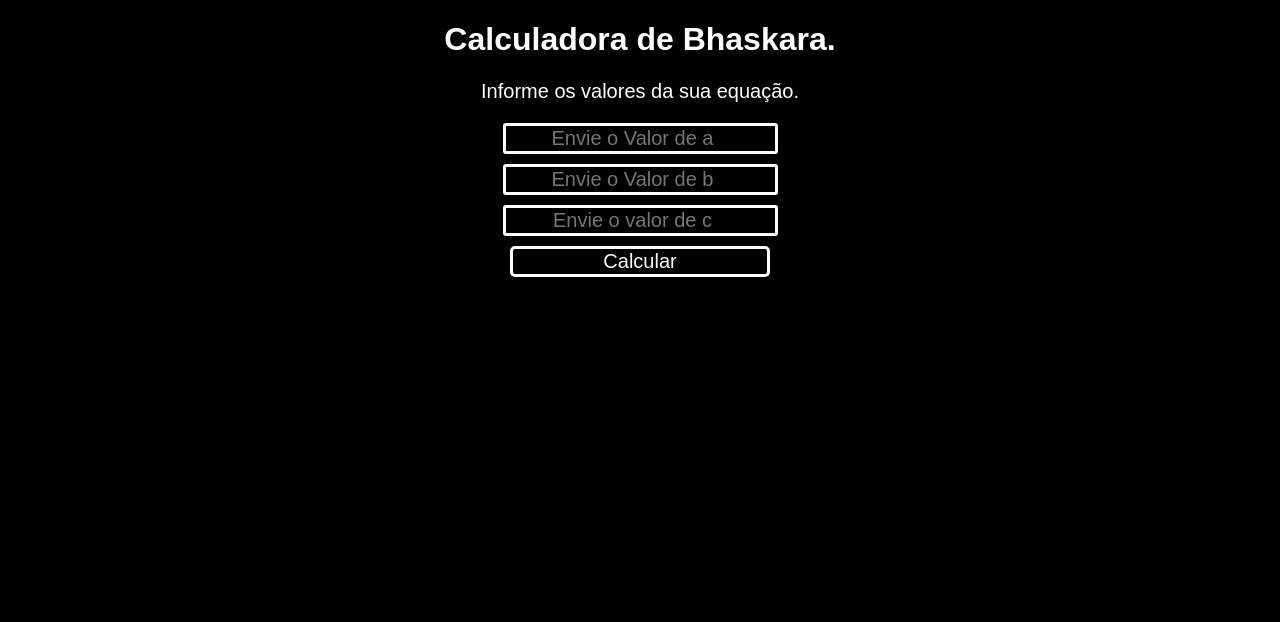
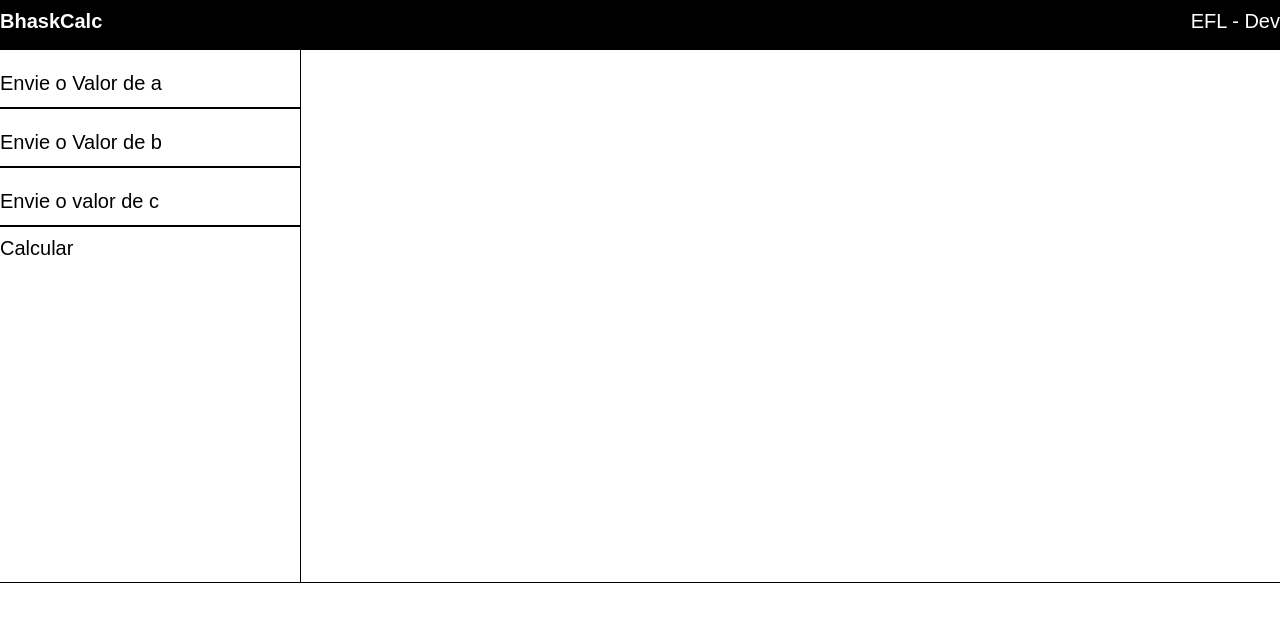
Before and after one commit to Eduardo-Loff/BhaskaraCalc, a plain HTML site: page index.html in a window 1280 px wide. Drawn offline with Linux system fonts and the light colour scheme.

Commit message:
Remodelação do Projeto.
Uma recriação do projeto, apenas por estudo.

```diff
--- /dev/null
+++ b/CSS/index.css
@@ -0,0 +1,70 @@
+:root{
+    --back_color: black;
+    --font_color: white;
+}
+
+*{
+    margin: 0;
+    padding: 0;
+}
+
+html{
+    font-family: Arial, Helvetica, sans-serif;
+}
+
+header{
+    display: flex;
+    width: 100%;
+    height: 50px;
+    background-color: var(--back_color);
+    color: var(--font_color);
+    justify-content: space-between;
+}
+
+header h1, header p{
+    text-align: center;
+    margin: 10px auto;
+    gap: 5px;
+    font-size: 20px;
+}
+
+main{
+    display: flex;
+    margin:  auto;
+    border-bottom: 1px solid var(--back_color);
+}
+
+.valores{
+    margin: 0 0;
+    padding-bottom: 2em;
+    display: block;
+    height: 500px;
+    width: 300px;
+    border-right: 1px solid var(--back_color);
+}
+
+fieldset{
+    border: none;
+    padding: 2px 0;
+    margin: 10px auto;
+    border-bottom: 2px solid var(--back_color);
+}
+
+input::placeholder{
+    color: var(--back_color);
+}
+
+input{
+    background: none;
+    width: 100%;
+    font-size: 20px;
+    border: none;
+    display: block;
+    margin: 10px auto;
+    text-align: left;
+}
+
+.resultado p{
+    margin: 10px;
+    border-bottom: 1px solid var(--back_color);
+}
--- a/index.html
+++ b/index.html
@@ -5,24 +5,38 @@
     <meta name="viewport" content="width=device-width, initial-scale=1.0">
     <title>Bhaskara Calc</title>
 
-    <link rel="stylesheet" href="index.css">
+    <link rel="stylesheet" href="CSS/index.css">
 
     <script src="script.js" defer></script>
 </head>
 <body>
-    <h1>Calculadora de Bhaskara.</h1>
+    <header>
+        <div>
+            <h1>BhaskCalc</h1>
+        </div>
+        <div>
+            <p>EFL - Dev</p>
+        </div>
+    </header>
 
-    <p>Informe os valores da sua equação.</p>
 
+    <main>
         <div class="valores">
+            <fieldset>
                 <input type="number" id="a" placeholder="Envie o Valor de a">
+            </fieldset>
+            <fieldset>
                 <input type="number" id="b" placeholder="Envie o Valor de b">
+            </fieldset>
+            <fieldset>
                 <input type="number" id="c" placeholder="Envie o valor de c">
+            </fieldset>
             <input type="button" id="botao" value="Calcular" onclick="calc()">
         </div>
 
         <div class="resultado">
 
         </div>
+    </main>
 </body>
 </html>
--- a/script.js
+++ b/script.js
@@ -7,29 +7,29 @@ function calc(){
     res.innerHTML = ""
 
     res.innerHTML = `<h2>Exibindo Resultado</h2>`
-    res.innerHTML += `<p>x = -(${b}) ± √${b}² - 4 * ${a} * ${c}<br>----<br>2 * ${a}</p>`
+    res.innerHTML += `<p>x =  ( -(${b}) ± √${b}² - 4 * ${a} * ${c} ) / 2 * ${a} <br></p>`
 
     primeiro_calc = Number(-1 * b) // Calculo do Primeiro Elemento
     delta = Number(b* b - 4*a*c) // Calculo do Delta
     divisor = Number(2 * a) // Calculo do divisor
 
-    res.innerHTML += `<p>x = ${primeiro_calc} ± √${delta}<br>----<br>${divisor}</p>`
+    res.innerHTML += `<p>x = ( ${primeiro_calc} ± √${delta} ) / ${divisor} <br></p>`
 
     if(delta >= 0){
         raiz = Math.sqrt(delta) // Tira a Raiz
         if(Number(raiz - parseInt(raiz)) == 0){
-            res.innerHTML += `<p> x = ${primeiro_calc} ± ${raiz}<br>-----<br>${divisor}</p>`
+            res.innerHTML += `<p> x = ( ${primeiro_calc} ± ${raiz} ) / ${divisor} <br></p>`
             x_1 = primeiro_calc + raiz
             x11 = x_1 / divisor
-            res.innerHTML += `<p>x' = ${primeiro_calc} + ${raiz}<br>-----<br>${divisor} </p>`
-            res.innerHTML += `<p>x' = ${x_1}<br>----<br>${divisor} </p>`
-            res.innerHTML += `<p>x' = ${x11}`
+            res.innerHTML += `<p>x' = ( ${primeiro_calc} + ${raiz} ) / ${divisor} <br></p>`
+            res.innerHTML += `<p>x' = '${x_1}  / ${divisor} <br></p>`
+            res.innerHTML += `<p>x' = ${x11}<br></p>`
 
             x_2 = primeiro_calc - raiz
             x22 = x_2 / divisor
-            res.innerHTML += `<p>x'' = ${primeiro_calc} - ${raiz}<br>-----<br>${divisor} </p>`
-            res.innerHTML += `<p>x'' = ${x_2}<br>----<br>${divisor} </p>`
-            res.innerHTML += `<p>x'' = ${x22}`
+            res.innerHTML += `<p>x'' =  ( ${primeiro_calc} + ${raiz} ) / ${divisor} <br></p>`
+            res.innerHTML += `<p>x'' = ${x_2} / ${divisor} <br></p>`
+            res.innerHTML += `<p>x'' = ${x22}<br></p>`
 
         }
         else{
```
Lines whose indentation alone changed are shown as unchanged.
